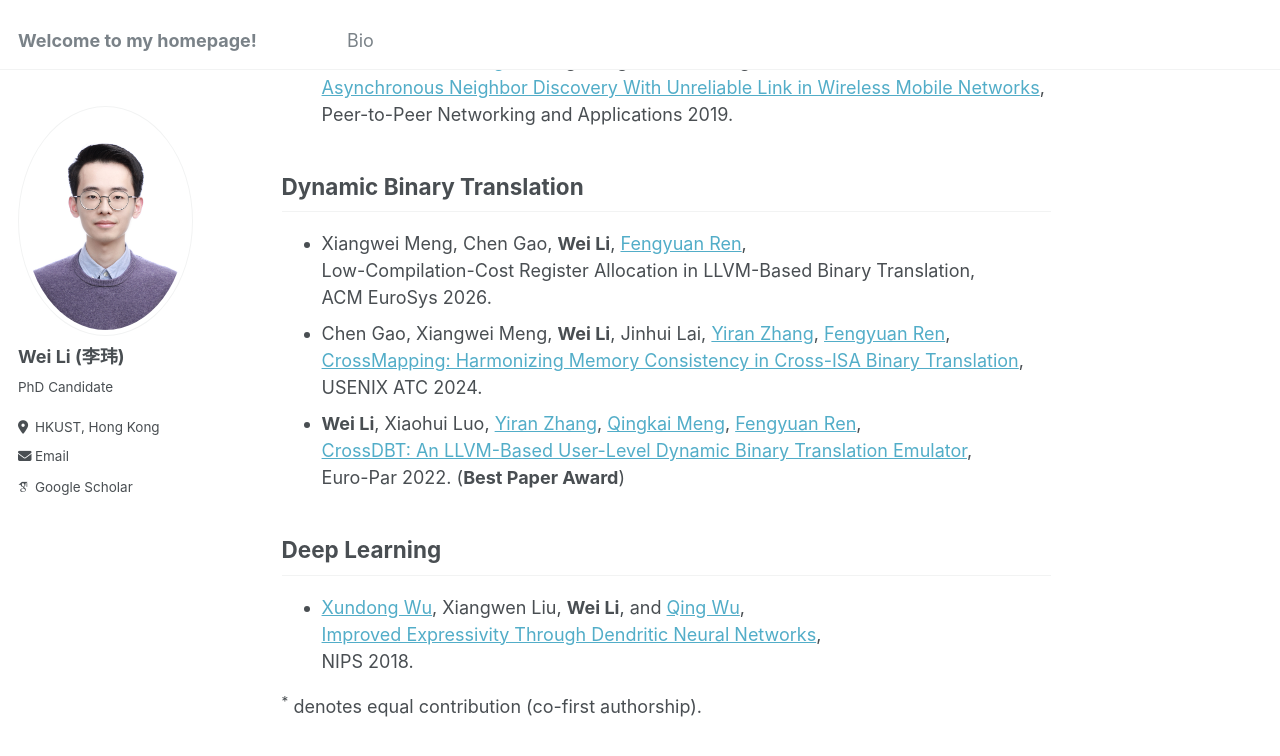
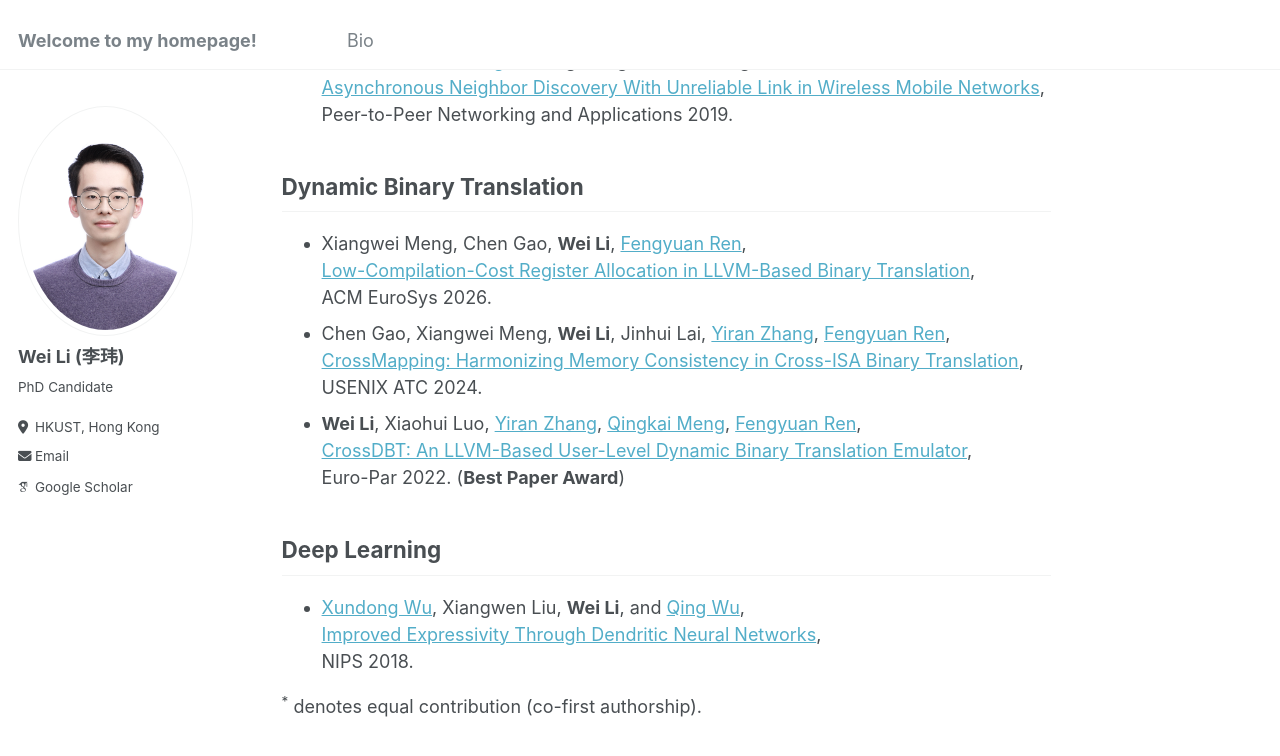
Before and after one commit to LW945/lw945.github.io, a Jekyll site: the page built from _pages/about.md, in a window 1280 px wide and 900 px high, scrolled down 860 px. Shown: the top 756 px of the window. Built offline with Jekyll 4.4.1, drawn with Linux system fonts in a browser that asks for light colours; some web fonts are replaced; part of the change alters nothing that is shown.

Commit message:
Add EuroSys 2026 paper link.

```diff
--- a/_pages/about.md
+++ b/_pages/about.md
@@ -41,7 +41,7 @@ Peer-to-Peer Networking and Applications 2019.
 
 ## Dynamic Binary Translation
 * Xiangwei Meng, Chen Gao, **Wei Li**, [Fengyuan Ren](https://nns.cs.tsinghua.edu.cn/personal/renfy/renfy.html),
-Low-Compilation-Cost Register Allocation in LLVM-Based Binary Translation,
+[Low-Compilation-Cost Register Allocation in LLVM-Based Binary Translation](https://dl.acm.org/doi/10.1145/3767295.3803591),
 ACM EuroSys 2026.
 * Chen Gao, Xiangwei Meng, **Wei Li**,
 Jinhui Lai,
```
